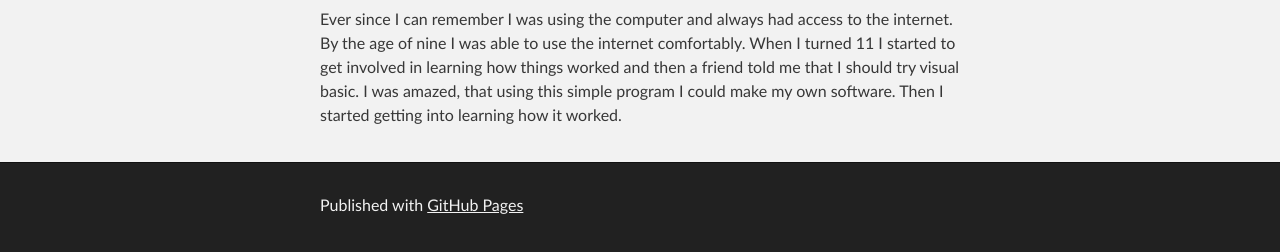
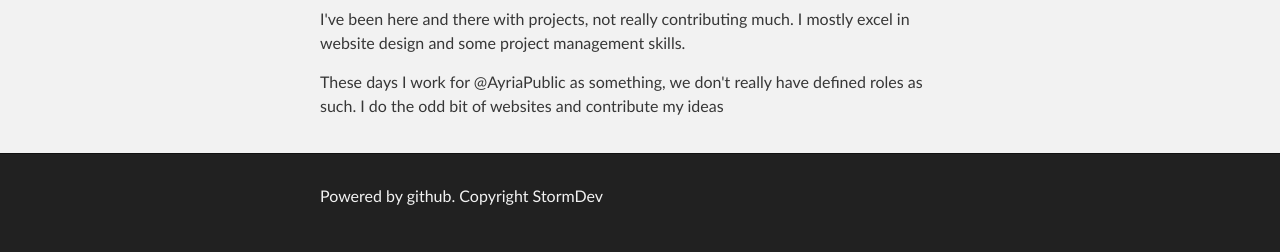
Before and after one commit to HexChaos/St0rmDev.github.io, a plain HTML site: page index.html in a window 1280 px wide. Shown: the part 478-730 px from the top of the page. Drawn offline with Linux system fonts and the light colour scheme.

Commit message:
Update index.html

```diff
--- a/index.html
+++ b/index.html
@@ -34,14 +34,15 @@
 <h2>
 <a id="about-me" class="anchor" href="#about-me" aria-hidden="true"><span aria-hidden="true" class="octicon octicon-link"></span></a>About me!</h2>
 
-<p>Ever since I can remember I was using the computer and always had access to the internet. By the age of nine I was able to use the internet comfortably. When I turned 11 I started to get involved in learning how things worked and then a friend told me that I should try visual basic. I was amazed, that using this simple program I could make my own software. Then I started getting into learning how it worked.</p>
+<p>I've been here and there with projects, not really contributing much. I mostly excel in website design and some project management skills.</p>
+<p>These days I work for @AyriaPublic as something, we don't really have defined roles as such. I do the odd bit of websites and contribute my ideas</p>
       </section>
     </div>
 
     <!-- FOOTER  -->
     <div id="footer_wrap" class="outer">
       <footer class="inner">
-        <p>Published with <a href="https://pages.github.com">GitHub Pages</a></p>
+        <p>Powered by github. Copyright StormDev</p>
       </footer>
     </div>
 
```
